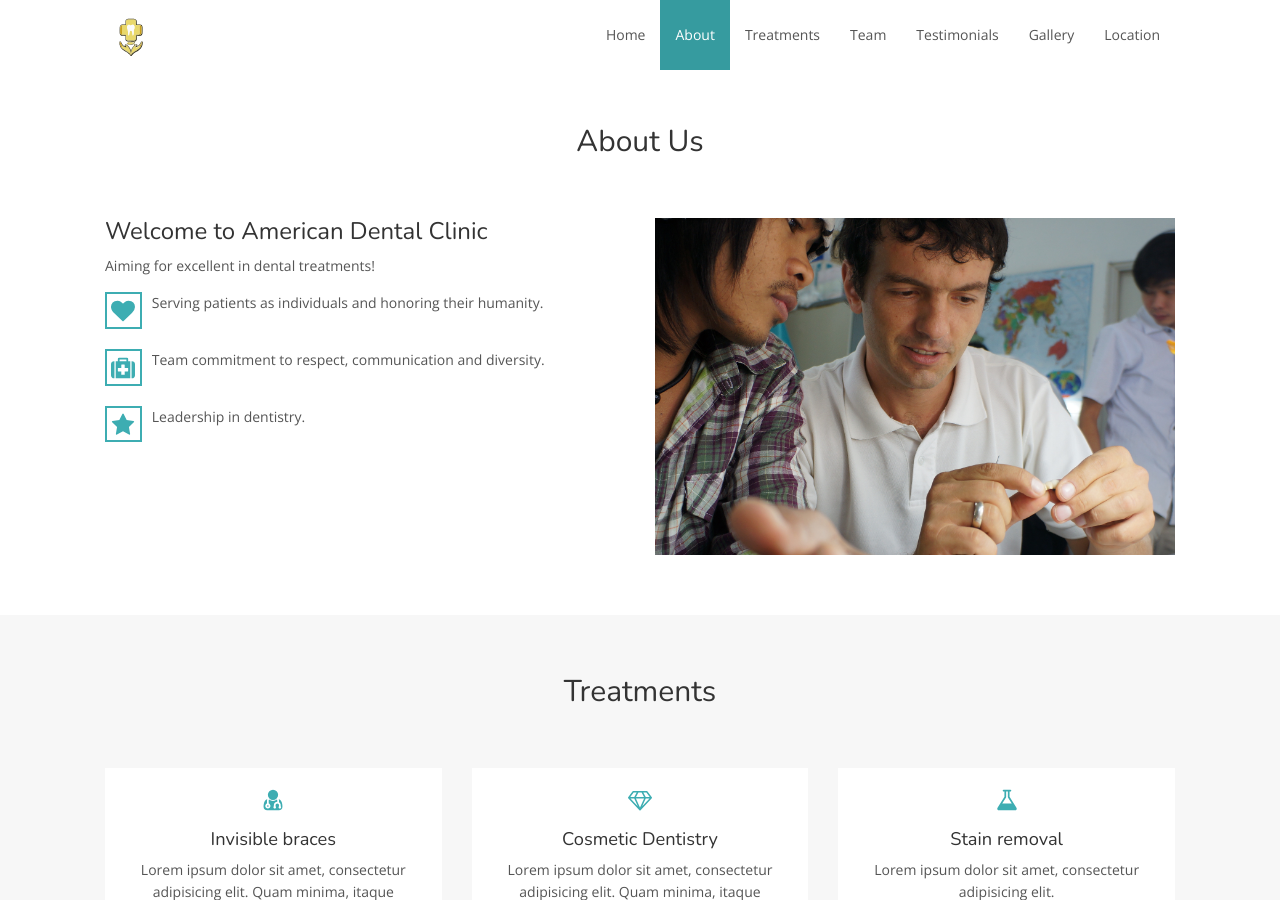
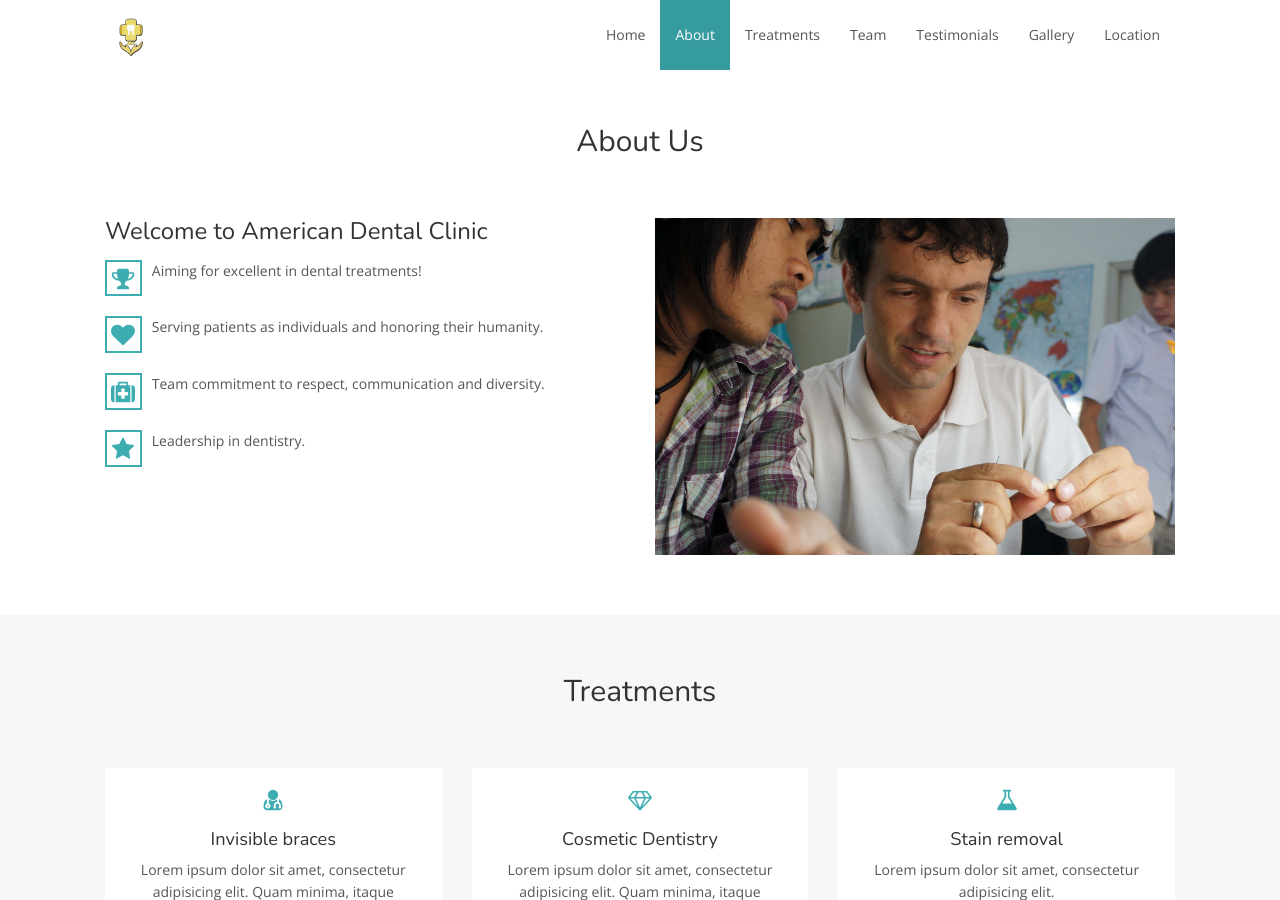
Before and after one commit to tech-g2k/adcpp, a Jekyll site: the page built from index.html, in a window 1280 px wide and 900 px high, scrolled down 771 px. Built offline with Jekyll 4.4.1, drawn with Linux system fonts in a browser that asks for light colours; nearby versions of some CDN libraries.

Commit message:
Add trophy icon for first statement

```diff
--- a/_includes/about-us.html
+++ b/_includes/about-us.html
@@ -6,7 +6,17 @@
         <div class="row">
             <div class="col-sm-6">
                 <h3>Welcome to American Dental Clinic</h3>
-                <p>Aiming for excellent in dental treatments!</p>
+
+                <div class="media">
+                    <div class="media-left">
+                        <div class="boxed-icon">
+                            <svg class="icon icon-trophy"><use xlink:href="#icon-trophy"></use></svg>
+                        </div>
+                    </div>
+                    <div class="media-body">
+                        <p>Aiming for excellent in dental treatments!</p>
+                    </div>
+                </div>
 
                 <div class="media">
                     <div class="media-left">
```
